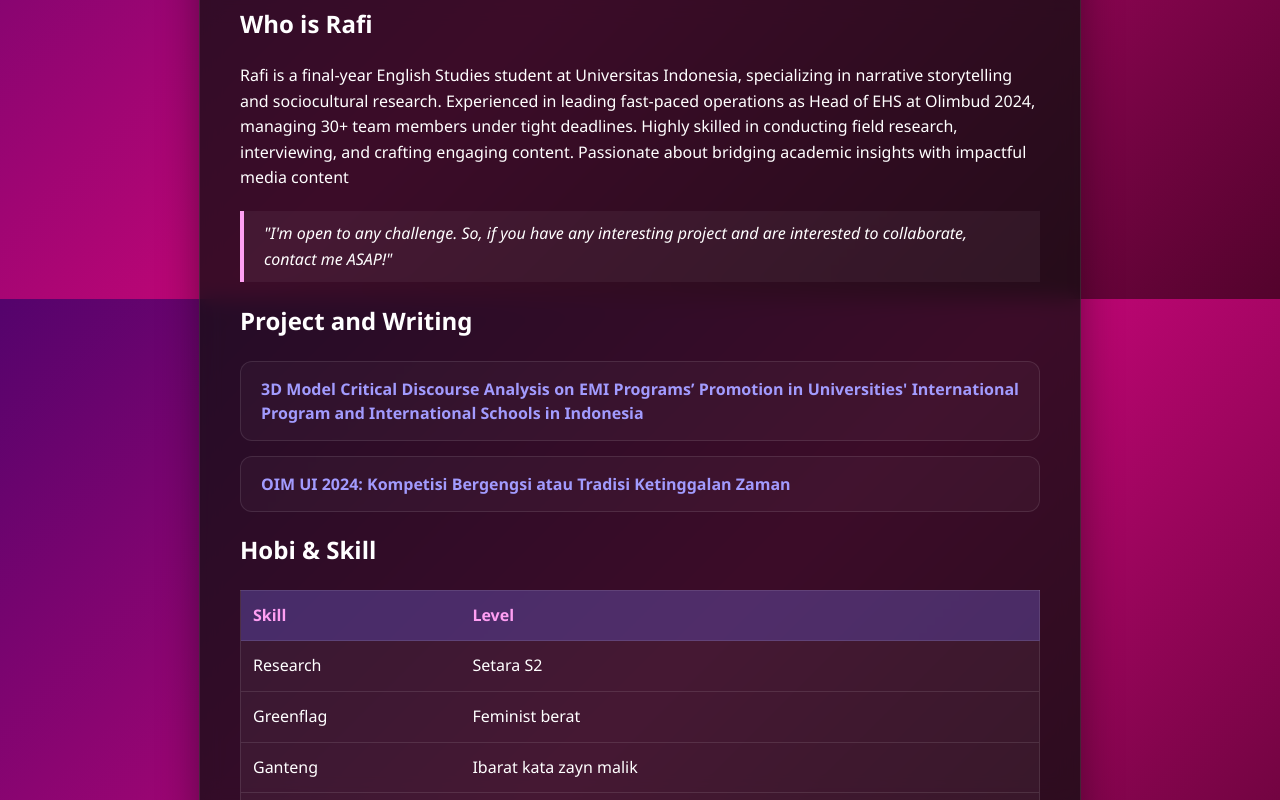
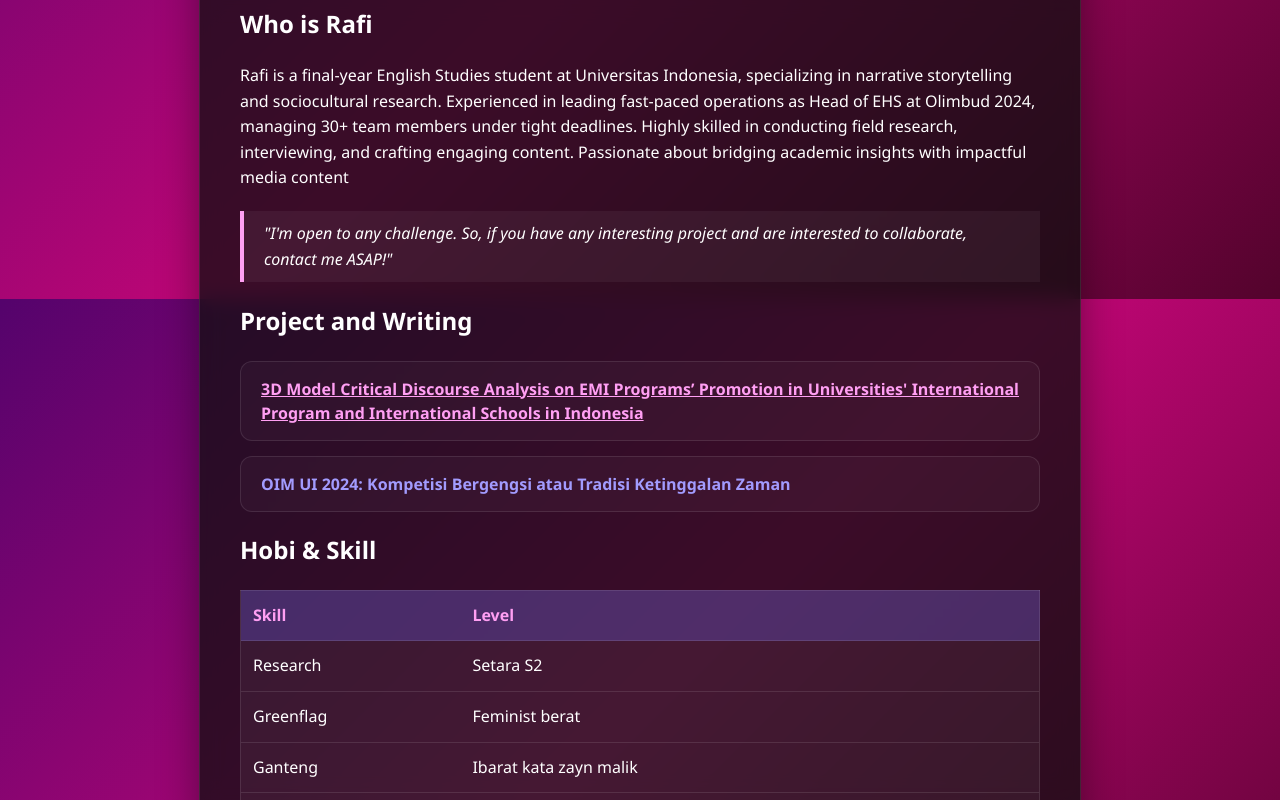
Before and after one commit to Rapfeenix/strawberrynixy, a plain HTML site: page index.html in a window 1280 px wide. In both pictures the pointer is over the heading 640 px from the left and 901 px from the top of the page. Shown: the part 501-1301 px from the top of the page. Drawn offline with Linux system fonts and the light colour scheme.

Commit message:
tes button

```diff
--- a/index.html
+++ b/index.html
@@ -129,6 +129,14 @@
     line-height: 1.5; /* WAJIB: Biar antar baris judul nggak tumpang tindih */
     padding: 15px 20px;
     display: block; /* Beberapa browser butuh ini agar align jalan sempurna */
+        }
+        summary:hover { cursor: pointer; color: #ff9ff3; font-weight: bold;
+    text-align: justify;
+    line-height: 1.5; /* WAJIB: Biar antar baris judul nggak tumpang tindih */
+    padding: 15px 20px;
+    display: block;
+    text-decoration: underline;
+     /* Beberapa browser butuh ini agar align jalan sempurna */
         }
 
         details {
```
